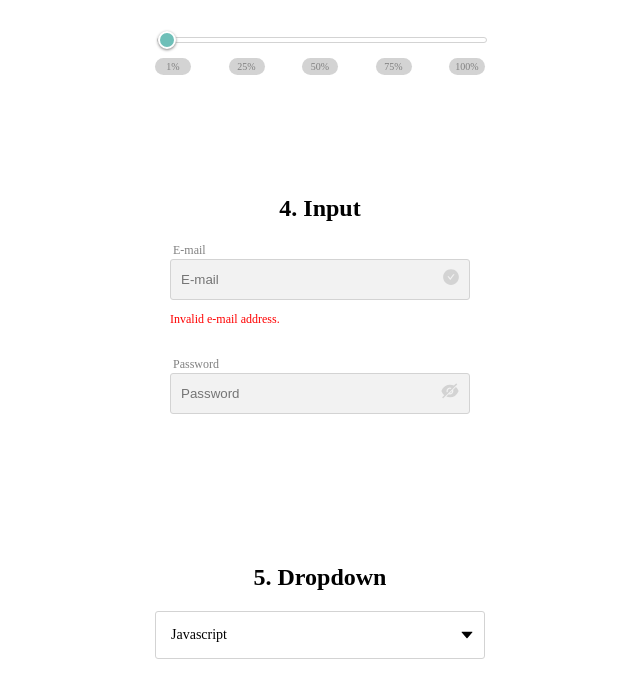
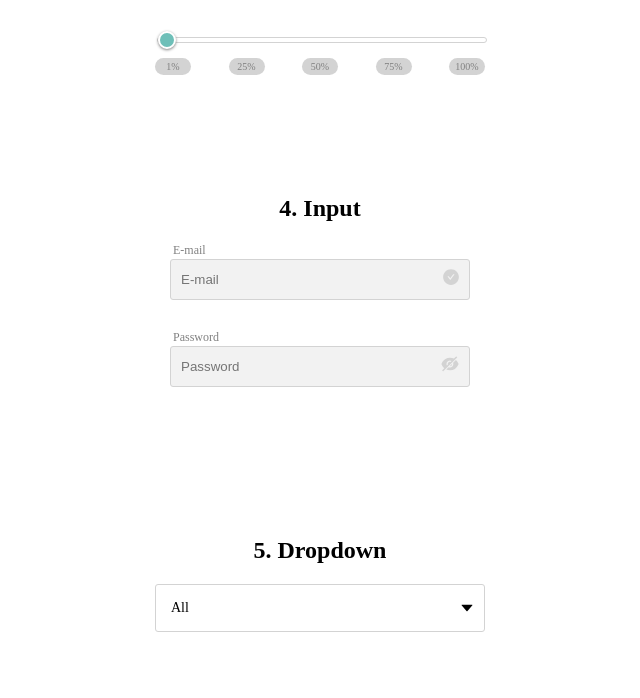
Before and after one commit to daseuls/wanted_pre_onboarding, a React (Create React App) app: page / in a window 1280 px wide. Shown: the part 612-1310 px from the top of the page, without its empty margins (320-960 px from the left). Built offline with nearby package versions, Linux system fonts and the light colour scheme.

Commit message:
fix: input state 값 변경

```diff
--- a/src/components/Dropdown.js
+++ b/src/components/Dropdown.js
@@ -3,6 +3,7 @@ import styled from "styled-components";
 import { AiOutlineSearch, AiFillCaretDown } from "react-icons/ai";
 
 const SELECT_ITEM = [
+  { id: 0, name: "All" },
   { id: 1, name: "Javascript" },
   { id: 2, name: "Typescript" },
   { id: 3, name: "C++" },
--- a/src/components/Input.js
+++ b/src/components/Input.js
@@ -9,7 +9,7 @@ import {
 export default function Input() {
   const [inputValue, setInputValue] = useState("");
   const [isPwVisible, setIsPwVisible] = useState(false);
-  const [isAbleEmail, setIsAbleEmail] = useState(false);
+  const [isAbleEmail, setIsAbleEmail] = useState(true);
 
   const checkEmailValidation = (email) => {
     const validation =
```
Also changed, not shown: 1 other file (tests, documents, lock files or other folders).
